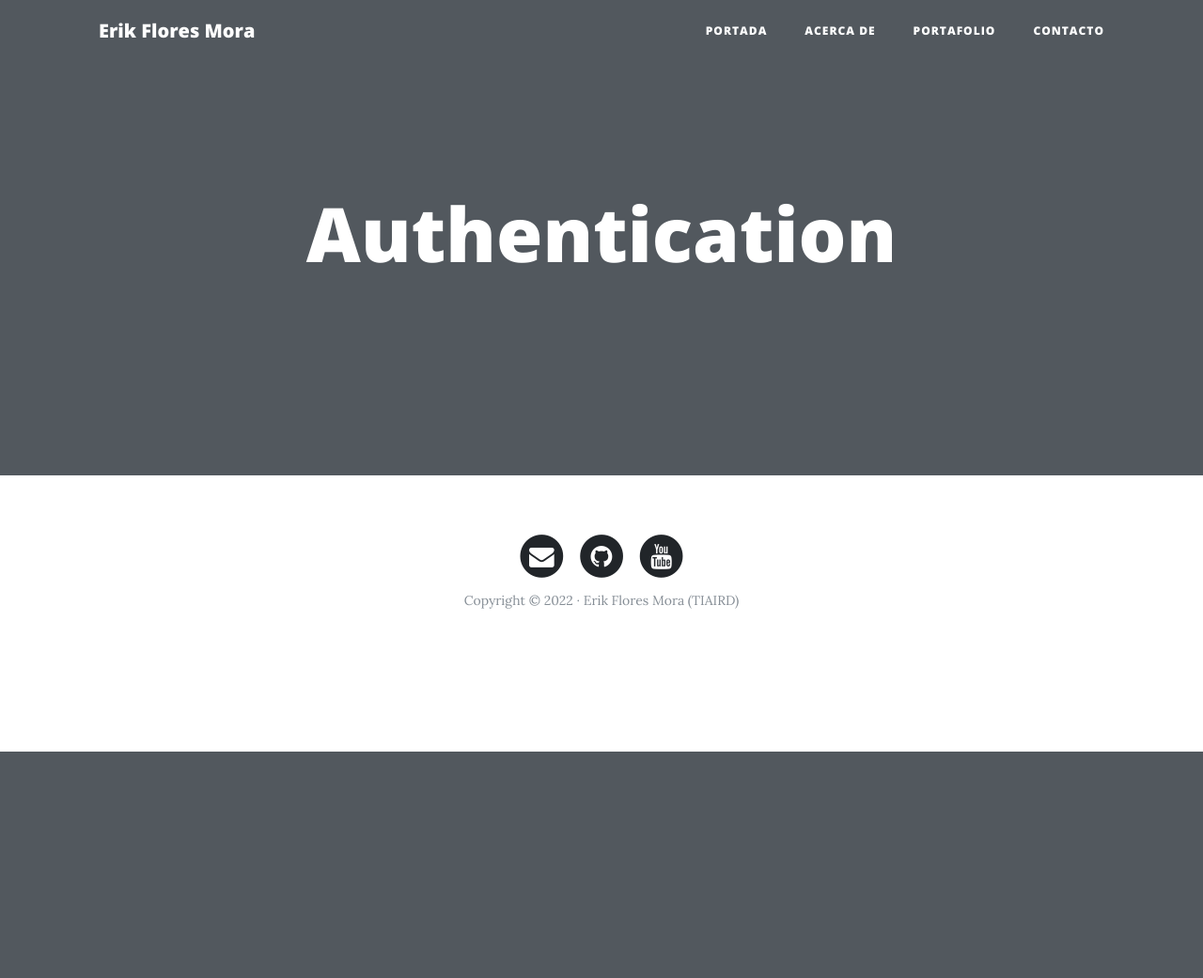
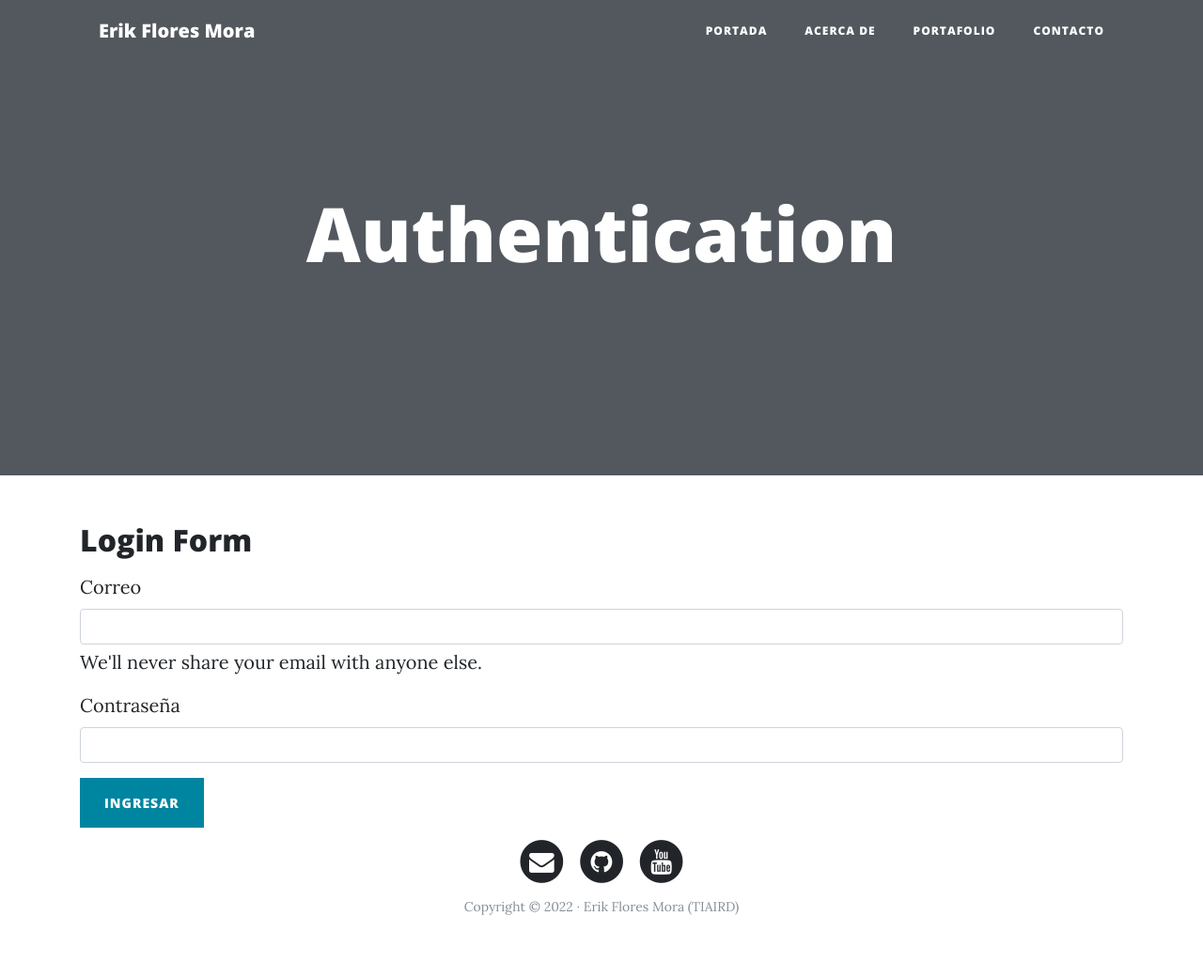
Before and after one commit to floresM25/web_Personal, a Flask app: page /auth/login in a window 1280 px wide. Shown: the whole page at 94% size. Before the commit the page ends 800 px from the top, so only its background shows below. Run offline with Flask 2, Linux system fonts and the light colour scheme; some libraries are stand-ins or nearby versions.

Commit message:
edicion 9

```diff
--- a/web_Personal/templates/auth/login.html
+++ b/web_Personal/templates/auth/login.html
@@ -4,3 +4,25 @@
 
 {% block header_title %} Authentication {% endblock %}
 {% block title_sub %} Login {% endblock %}
+
+{% block content %}
+    <div class="container">
+        <h2>Login Form</h2>
+        <form class="mt-3">
+            <div class="mb-3">
+              <label for="mail" class="form-label">Correo</label>
+              <input type="email" class="form-control" id="mai1" aria-describedby="emailHelp">
+              <div id="emailHelp" class="form-text">We'll never share your email with anyone else.</div>
+            </div>
+            <div class="mb-3">
+              <label for="Password" class="form-label">Contraseña</label>
+              <input type="password" class="form-control" id="Password">
+            </div>
+            <!-- <div class="mb-3 form-check">
+              <input type="checkbox" class="form-check-input" id="exampleCheck1">
+              <label class="form-check-label" for="exampleCheck1">Check me out</label>
+            </div> -->
+            <button type="submit" class="btn btn-primary">Ingresar</button>
+          </form>
+    </div>
+{% endblock %}
--- a/web_Personal/templates/public/portfolio.html
+++ b/web_Personal/templates/public/portfolio.html
@@ -14,6 +14,7 @@
 	    <!-- Contenido Principal -->
 	    <div class="container">
 	      <!-- Proyecto -->
+
 		  {% for project in projects %}
 
 	      <div class="row project">
```
